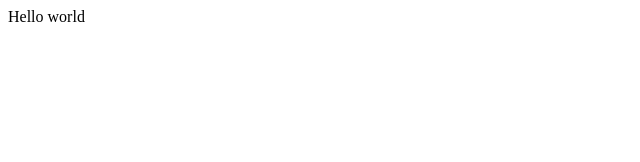
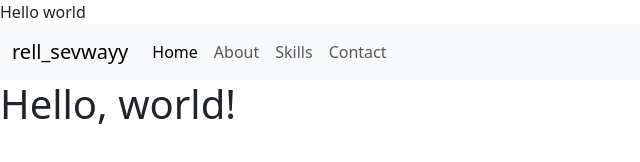
Before and after one commit to Jarellsevyy/Jarell-Smith-Portfolio, a plain HTML site: page index.html in a window 1280 px wide. Shown: the whole page, without its empty margins (0-640 px from the left). Drawn offline with nearby package versions, Linux system fonts and the light colour scheme.

Commit message:
I made a navbar

```diff
--- a/index.html
+++ b/index.html
@@ -13,4 +13,40 @@
   <script src="script.js"></script>
 </body>
 
+  <nav class="navbar navbar-expand-lg bg-body-tertiary">
+    <div class="container-fluid">
+      <a class="navbar-brand" href="#">rell_sevwayy</a>
+      <button class="navbar-toggler" type="button" data-bs-toggle="collapse" data-bs-target="#navbarNavAltMarkup" aria-controls="navbarNavAltMarkup" aria-expanded="false" aria-label="Toggle navigation">
+        <span class="navbar-toggler-icon"></span>
+      </button>
+      <div class="collapse navbar-collapse" id="navbarNavAltMarkup">
+        <div class="navbar-nav">
+          <a class="nav-link active" aria-current="page" href="#">Home</a>
+          <a class="nav-link" href="#">About</a>
+          <a class="nav-link" href="#">Skills</a>
+          <a class="nav-link" href="#">Contact</a>
+        </div>
+      </div>
+    </div>
+  </nav>
+
+
+
+
+
+
 </html>
+
+<!doctype html>
+<html lang="en">
+  <head>
+    <meta charset="utf-8">
+    <meta name="viewport" content="width=device-width, initial-scale=1">
+    <title>Bootstrap demo</title>
+    <link href="https://cdn.jsdelivr.net/npm/bootstrap@5.3.3/dist/css/bootstrap.min.css" rel="stylesheet" integrity="sha384-QWTKZyjpPEjISv5WaRU9OFeRpok6YctnYmDr5pNlyT2bRjXh0JMhjY6hW+ALEwIH" crossorigin="anonymous">
+  </head>
+  <body>
+    <h1>Hello, world!</h1>
+    <script src="https://cdn.jsdelivr.net/npm/bootstrap@5.3.3/dist/js/bootstrap.bundle.min.js" integrity="sha384-YvpcrYf0tY3lHB60NNkmXc5s9fDVZLESaAA55NDzOxhy9GkcIdslK1eN7N6jIeHz" crossorigin="anonymous"></script>
+  </body>
+</html>
```
